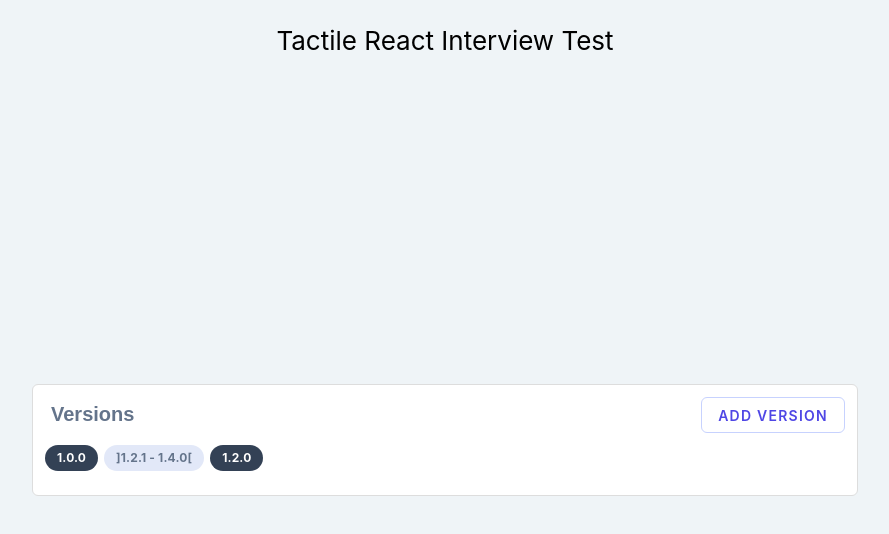
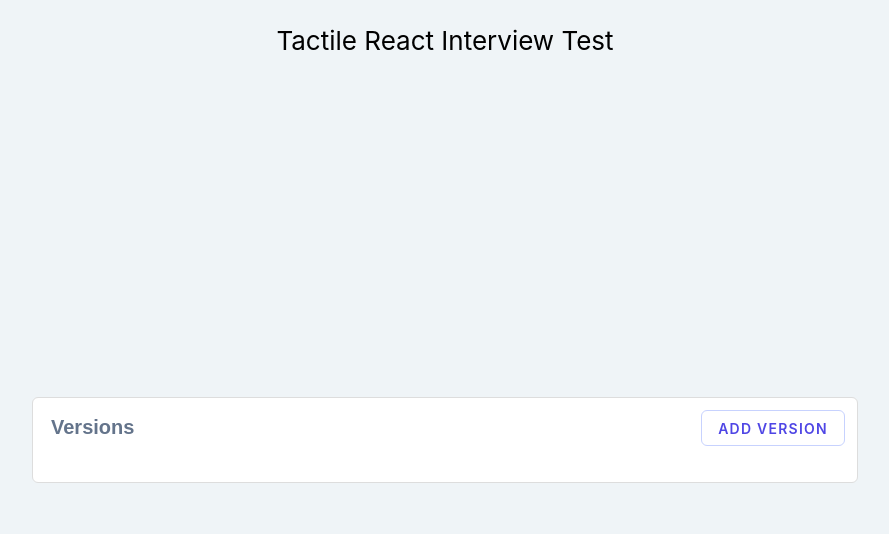
Before and after one commit to adriansalgadoa/tactile-test, a React (Create React App) app: page / in a window 1280 px wide. Shown: the top 534 px of the page, without its empty margins (195-1084 px from the left). Built offline with nearby package versions, Linux system fonts and the light colour scheme.

Commit message:
feat(): Make version list dynamic by adding new versions

```diff
--- a/src/components/VersionsEditor/VersionsEditor.tsx
+++ b/src/components/VersionsEditor/VersionsEditor.tsx
@@ -4,14 +4,22 @@ import Input from 'components/Input/Input';
 import './VersionsEditor.css';
 
 const VersionsEditor = ():JSX.Element => {
-  const [showVersionInput, setShowVersionInput] = useState(false);
+  const [showVersionInput, setShowVersionInput] = useState<boolean>(false);
+  const [operator, setOperator] = useState<string>('');
+  const [version, setVersion] = useState<string>('');
+  const [versionList, setVersionList] = useState<string[]>([]);
 
   const addVersion = () => {
-    console.log('add current version');
+    const newVersionList = [...versionList];
+    newVersionList.push(version);
+    setVersionList(newVersionList);
   }
 
   const chooseOperator = (a: string) => console.log('operator: ', a);
-  const chooseVersion = (a: string) => console.log('version: ', a);
+
+  const chooseVersion = (newVersion: string) => {
+    setVersion(newVersion);
+  }
 
   return (
     <div className='card'>
@@ -29,9 +37,7 @@ const VersionsEditor = ():JSX.Element => {
       </div>
 
       <div className='row'>
-        <div className='versionTag'>1.0.0</div>
-        <div className='versionTag __algo'>]1.2.1 - 1.4.0[</div>
-        <div className='versionTag'>1.2.0</div>
+        {versionList.map((versionTag) => <div className='versionTag' key={versionTag}>{versionTag}</div>)}
       </div>
 
       {showVersionInput && (
```
